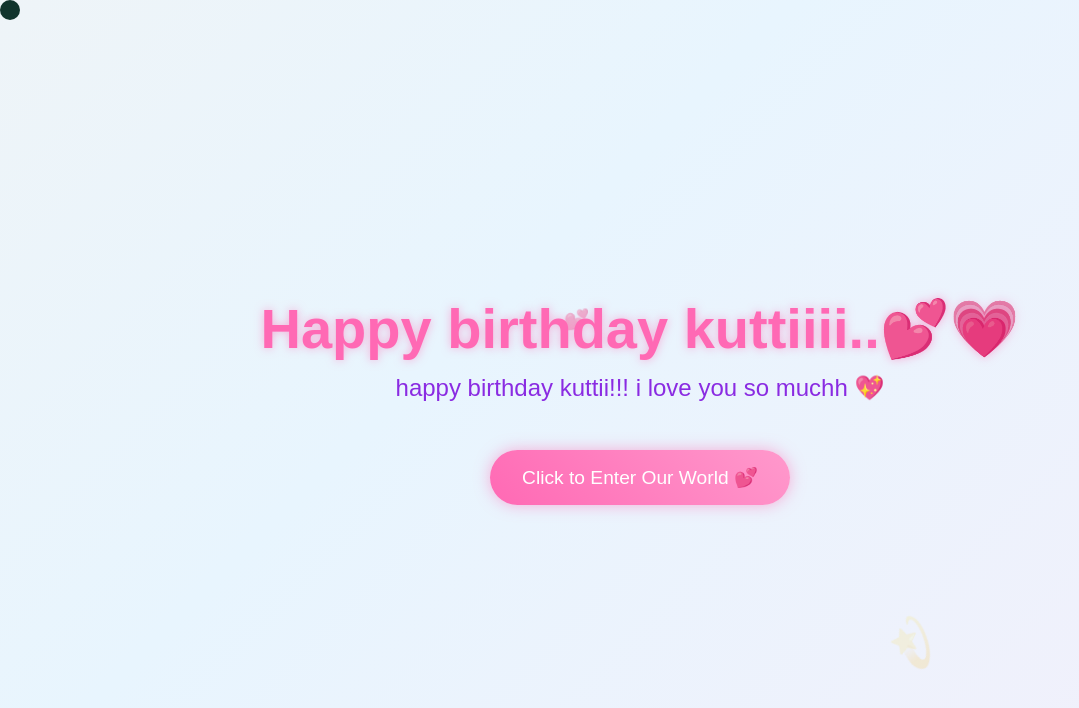
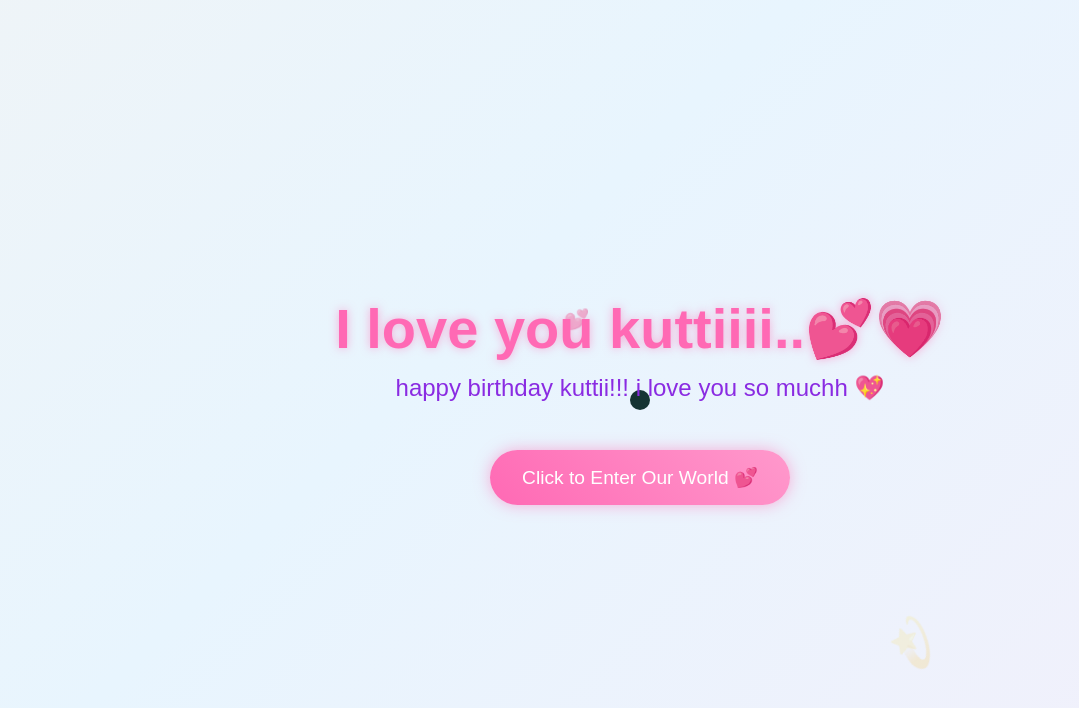
Before and after one commit to anand31146/bestfriend, a plain HTML site: page index.html in a window 1280 px wide. Shown: the whole page, without its empty margins (0-1079 px from the left). Drawn offline with nearby package versions, Linux system fonts and the light colour scheme.

Commit message:
Update index.html

```diff
--- a/index.html
+++ b/index.html
@@ -3,7 +3,7 @@
 <head>
     <meta charset="UTF-8">
     <meta name="viewport" content="width=device-width, initial-scale=1.0">
-    <title>Happy Birthday kuttiiii</title>
+    <title>I love you kutti</title>
     <script src="https://cdnjs.cloudflare.com/ajax/libs/gsap/3.12.2/gsap.min.js"></script>
     <link rel="stylesheet" href="style.css">
 
@@ -11,7 +11,7 @@
 <body>
     <div class="cursor"></div>
     <div class="container">
-        <h1>Happy birthday kuttiiii..💕💗</h1>
+        <h1>I love you kuttiiii..💕💗</h1>
         <div class="greeting"></div>
         <button class="cta-button">Click to Enter Our World 💕</button>
     </div>
```
